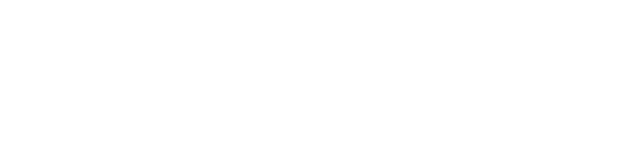
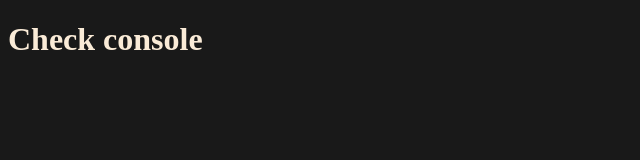
Before and after one commit to rutland-dev/linked-list, a website built with webpack: page src/index.html in a window 1280 px wide. Shown: the whole page, without its empty margins (0-640 px from the left). Built offline with nearby package versions, Linux system fonts and the light colour scheme.

Commit message:
Set up initial directory structure
Set up all files and directories. Tested import/export of module.

```diff
--- a/src/index.html
+++ b/src/index.html
@@ -3,8 +3,9 @@
 <head>
     <meta charset="UTF-8">
     <meta name="viewport" content="width=device-width, initial-scale=1.0">
-    <title></title>
+    <title>Linked List</title>
 </head>
 <body>
+    <h1>Check console</h1>
 </body>
 </html>
--- a/src/index.js
+++ b/src/index.js
@@ -1 +1,4 @@
-import './style.css';
+import "./style.css";
+import testfunction from "./linked-list";
+
+testfunction();
--- /dev/null
+++ b/src/linked-list.js
@@ -0,0 +1,3 @@
+export default function testfunction() {
+    console.log("testing");
+}
--- a/src/style.css
+++ b/src/style.css
@@ -0,0 +1,7 @@
+body {
+    background-color: rgba(0, 0, 0, .9);
+}
+
+h1 {
+    color: antiquewhite;
+}
```
Also changed, not shown: dist/index.bundle.js, dist/index.html, dist/runtime.bundle.js (deleted), 2 other files.
